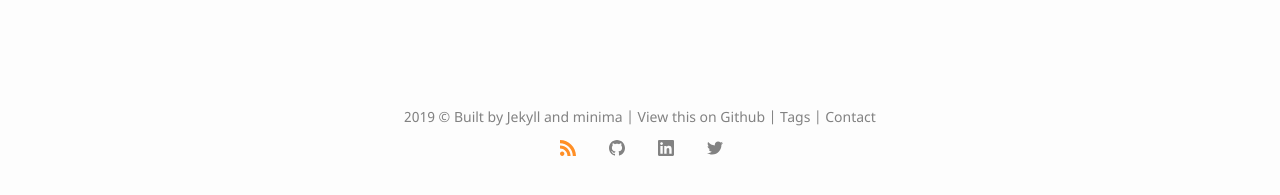
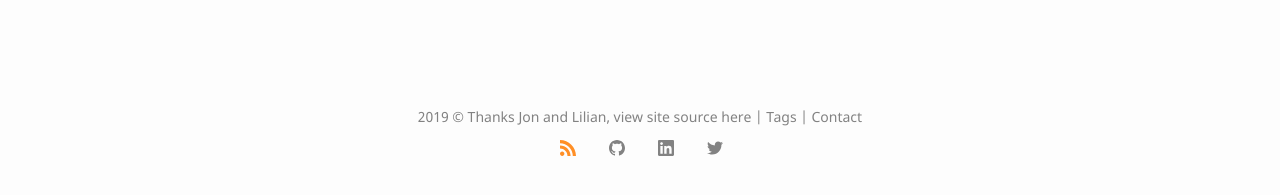
Before and after one commit to zhiqwang/zhiqwang.github.io, a Jekyll site: the page built from about.html, in a window 1280 px wide. Shown: the part 680-875 px from the top of the page. Built offline with Jekyll 4.4.1, drawn with Linux system fonts in a browser that asks for light colours.

Commit message:
Update copyright information

```diff
--- a/_includes/footer.html
+++ b/_includes/footer.html
@@ -1,6 +1,6 @@
 <div style="clear: both;"/>
 <footer class="site-footer">
-    2019 &copy; Built by <a href="https://jekyllrb.com/" target="_blank">Jekyll</a> and <a href="https://github.com/jekyll/minima/" target="_blank">minima</a> | View <a href="https://github.com/lilianweng/lil-log/tree/gh-pages" target="_blank">this</a> on Github | <a href="{{ '/tags' | relative_url }}">Tags</a> | <a href="{{ '/about' | relative_url }}">Contact</a>
+    2019 &copy; Thanks <a href="https://jonbarron.info/" target="_blank">Jon</a> and <a href="https://lilianweng.github.io/lil-log/" target="_blank">Lilian</a>, view site source <a href="https://github.com/zhiqwang/zhiqwang.github.io/tree/source" target="_blank">here</a> | <a href="{{ '/tags' | relative_url }}">Tags</a> | <a href="{{ '/about' | relative_url }}">Contact</a>
     <div class="social-links">
       {%- include social.html -%}
     </div>
--- a/about.html
+++ b/about.html
@@ -49,7 +49,7 @@ permalink: /about/
             <td valign="middle" width="75%">
               <papertitle>Image reconstruction method for the exterior problem with 1D edge-preserved diffusion and smoothing</papertitle>
               <br>
-              Jinqiu Xu, <i><strong>Zhiqiang Wang</strong></i>, Yunsong Zhao, Peng Zhang
+              Jinqiu Xu, <em><strong>Zhiqiang Wang</strong></em>, Yunsong Zhao, Peng Zhang
               <br>
               <em>Proceedings of the 5th International Conference on Image Formation in X-ray Computed Tomography (CT-Meeting)</em>, 2018
               <br>
```
